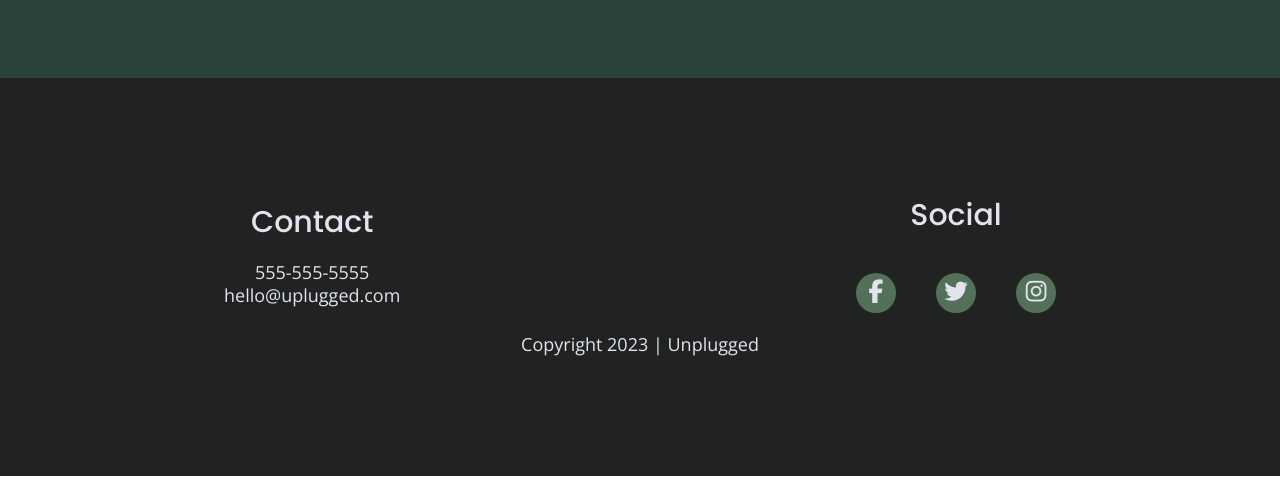
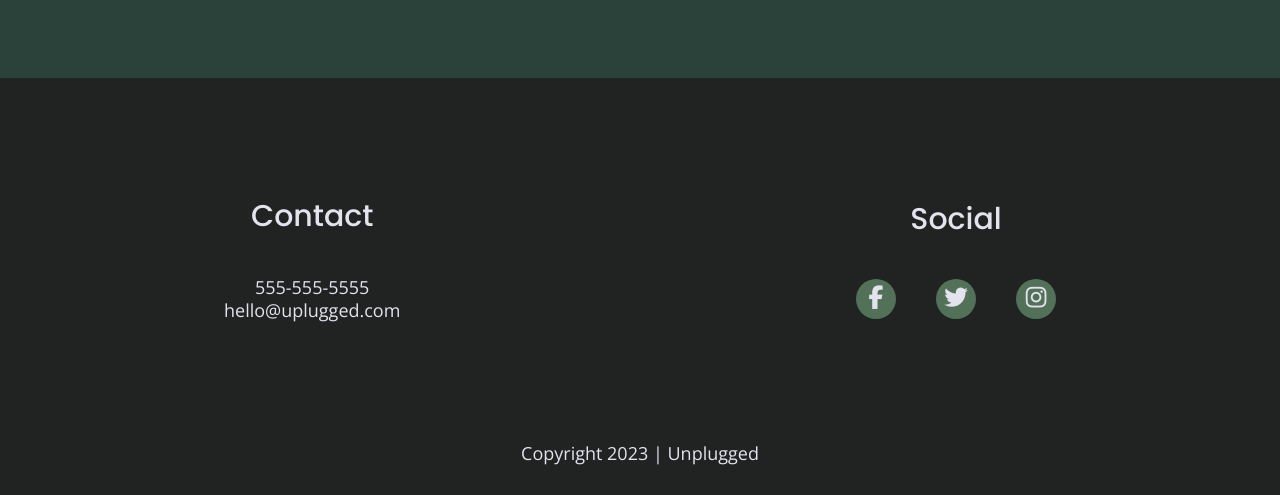
Before and after one commit to Eileen-42/unplugged, a website built with Parcel: page index.html in a window 1280 px wide. Shown: the part 2505-3000 px from the top of the page. Built offline with nearby package versions, Linux system fonts and the light colour scheme.

Commit message:
Hoping this project was finished

```diff
--- a/css/main.css
+++ b/css/main.css
@@ -232,7 +232,7 @@ footer p {
 
 footer .content-wrapper {
   width: 55%;
-  margin: 50px 0;
+  margin: 50px 0 10px 0;
 }
 
 footer .contact {
@@ -244,6 +244,7 @@ footer .social-icons {
   display: flex;
   justify-content: space-around;
   align-items: center;
+
 }
 
 footer .social-icons p {
@@ -262,6 +263,7 @@ footer .social-icons p i {
 
 footer .copyright {
   margin: 20px 0;
+  padding-top: 50px;
 }
 
 /******** ----- MOBILE STYLES - homepage ------ ********/
@@ -572,6 +574,10 @@ aside .content-wrapper {
     margin: 100px 0;
   }
 
+  .content-wrapper nav {
+    width: 170px;
+  }
+
   h2 {
     font-size: 2.25em;
     line-height: 1.333;
@@ -684,7 +690,7 @@ aside .content-wrapper {
 
   footer .content-wrapper {
     width: 65%;
-    margin: 100px 0;
+    margin: 100px 0 10px 0;
   }
 
   footer .footer-content {
@@ -698,7 +704,7 @@ aside .content-wrapper {
     margin-bottom: 0;
   }
 
-  footer h4 {
+  footer h3 {
     font-size: 1.5em;
     margin-bottom: 40px;
   }
@@ -714,6 +720,7 @@ aside .content-wrapper {
 
   footer .copyright {
     width: 100%;
+    padding-top: 100px;
   }
 
 
@@ -843,7 +850,7 @@ Desktop
     padding-bottom: 50px;
   }
 
-  footer h4 {
+  footer h3 {
     font-size: 1.875em;
   }
 
--- a/index.html
+++ b/index.html
@@ -141,7 +141,7 @@
           </address>
         </div>
         <div class="social">
-          <h4>Social</h4> <!-- may need to change h4 to h3-->
+          <h3>Social</h3> <!-- may need to change h4 to h3-->
           <div class="social-icons">
             <p><a href="https://www.facebook.com/" target="_blank" rel="noopener"><i class="fab fa-facebook-f"></i></a>
             </p>
```
